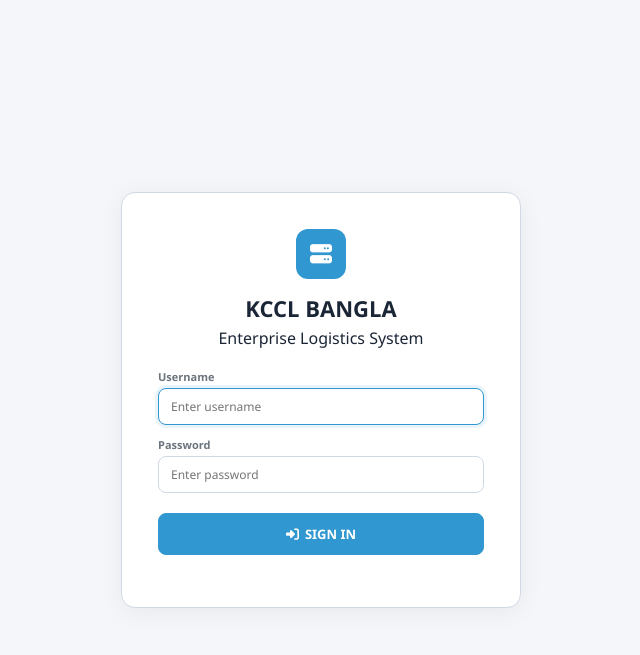
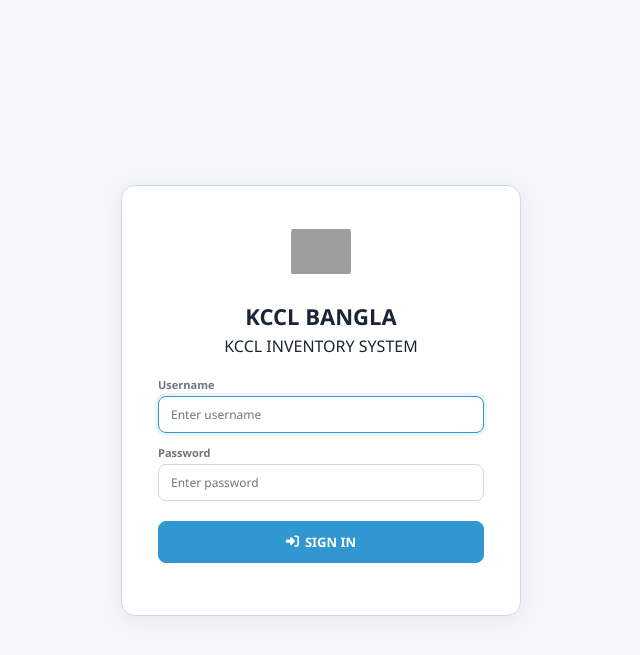
Before and after one commit to ANNU-2025/kccl-tracking-system, a Flask app: page / in a window 1280 px wide. Shown: the top 655 px of the page, without its empty margins (319-959 px from the left). Run offline with Flask 3, Linux system fonts and the light colour scheme; some libraries are stand-ins or nearby versions; some web fonts are replaced; grey boxes are pictures that could not be loaded.

Commit message:
Update login.html

```diff
--- a/templates/login.html
+++ b/templates/login.html
@@ -3,9 +3,9 @@
 <div class="login-wrap">
     <div class="login-box">
         <div style="text-align:center;margin-bottom:20px">
-            <div style="width:50px;height:50px;background:var(--blue);border-radius:12px;display:inline-flex;align-items:center;justify-content:center;font-size:22px;color:#fff;margin-bottom:14px"><i class="fas fa-server"></i></div>
+            <img src="{{ url_for('static', filename='logo.png') }}" alt="KCCL" style="width:60px;height:60px;border-radius:12px;object-fit:contain;margin-bottom:14px">
             <h1>KCCL BANGLA</h1>
-            <p>Enterprise Logistics System</p>
+            <p>KCCL INVENTORY SYSTEM</p>
         </div>
         <form method="POST">
             <div class="fg"><label class="fl">Username</label><input type="text" name="username" class="fi" placeholder="Enter username" required autofocus></div>
```
